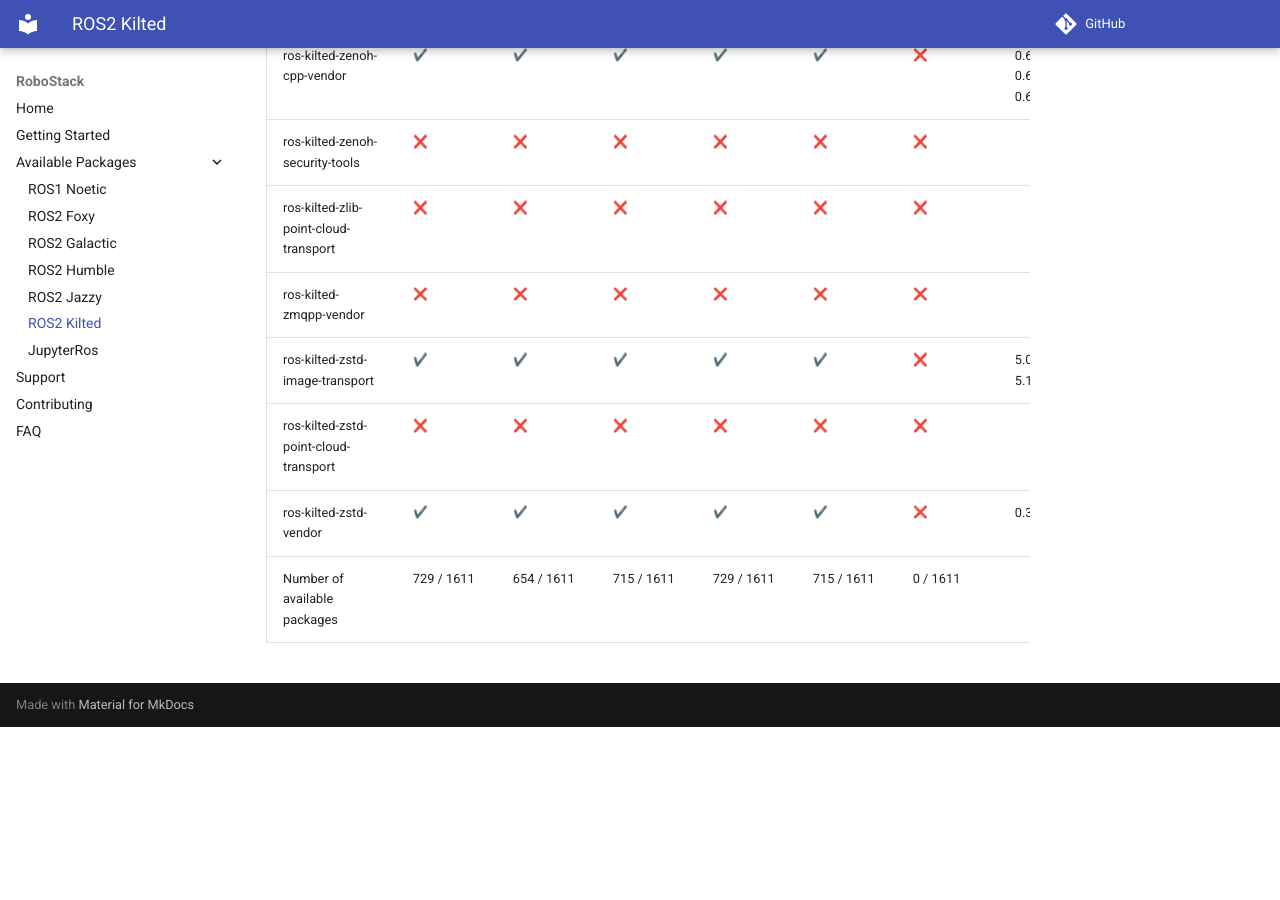
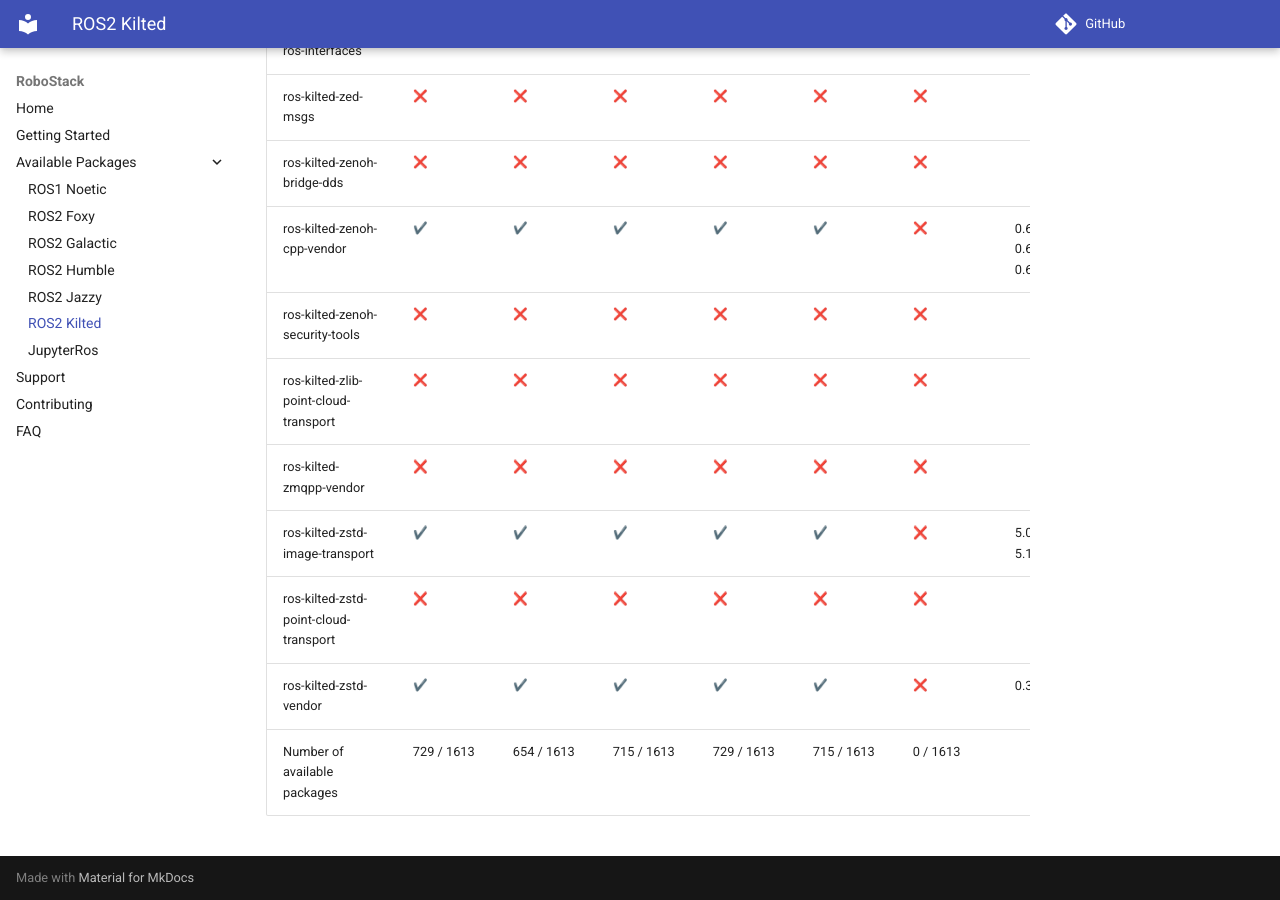
Before and after one commit to RoboStack/robostack.github.io, an MkDocs documentation site: the page built from docs/kilted.md, in a window 1280 px wide and 900 px high, scrolled down 121409 px. Built offline with MkDocs 1.6.1 and Material for MkDocs 9.7.7, drawn with Linux system fonts in a browser that asks for light colours; emoji names are drawn with the system emoji font; comment, search, counter and statistics services are not loaded; before the commit the page ends 122136 px from its top, so only the background shows below that; some of the changed text lies outside the part shown.

Commit message:
Update tables

```diff
--- a/docs/kilted.md
+++ b/docs/kilted.md
@@ -1611,4 +1613,4 @@
 | ros-kilted-zstd-image-transport | :heavy_check_mark: { data-sort='1' } | :heavy_check_mark: { data-sort='1' } | :heavy_check_mark: { data-sort='1' } | :heavy_check_mark: { data-sort='1' } | :heavy_check_mark: { data-sort='1' } | :x: { data-sort='0' } | 5.0.2, 5.1.0, 5.1.1  |
 | ros-kilted-zstd-point-cloud-transport | :x: { data-sort='0' } | :x: { data-sort='0' } | :x: { data-sort='0' } | :x: { data-sort='0' } | :x: { data-sort='0' } | :x: { data-sort='0' } |   |
 | ros-kilted-zstd-vendor | :heavy_check_mark: { data-sort='1' } | :heavy_check_mark: { data-sort='1' } | :heavy_check_mark: { data-sort='1' } | :heavy_check_mark: { data-sort='1' } | :heavy_check_mark: { data-sort='1' } | :x: { data-sort='0' } | 0.32.0  |
-| Number of available packages |  729 / 1611 | 654 / 1611 | 715 / 1611 | 729 / 1611 | 715 / 1611 | 0 / 1611 |
+| Number of available packages |  729 / 1613 | 654 / 1613 | 715 / 1613 | 729 / 1613 | 715 / 1613 | 0 / 1613 |
```
Also changed, not shown: other parts of docs/kilted.md (+2 -0 lines).
